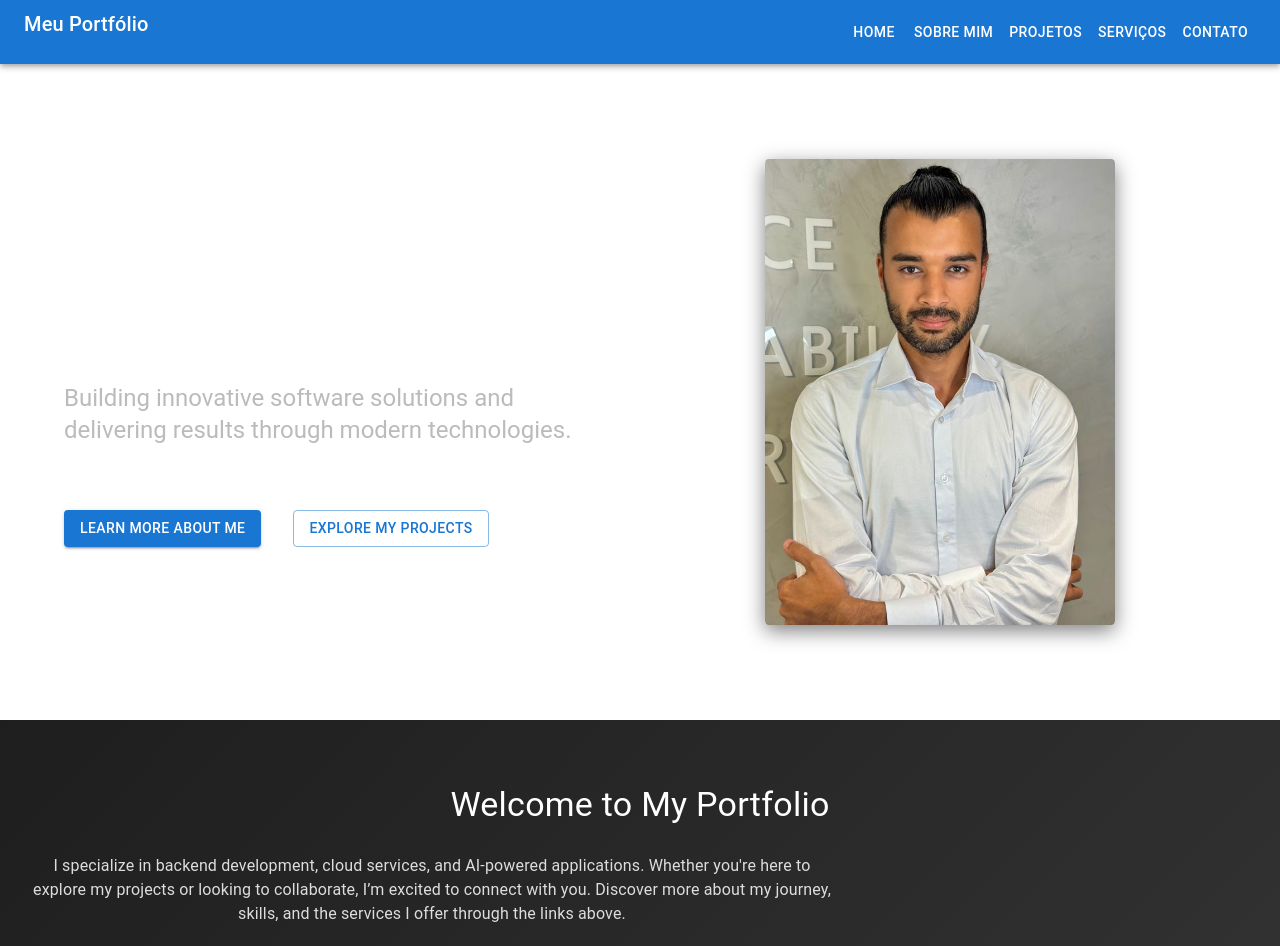
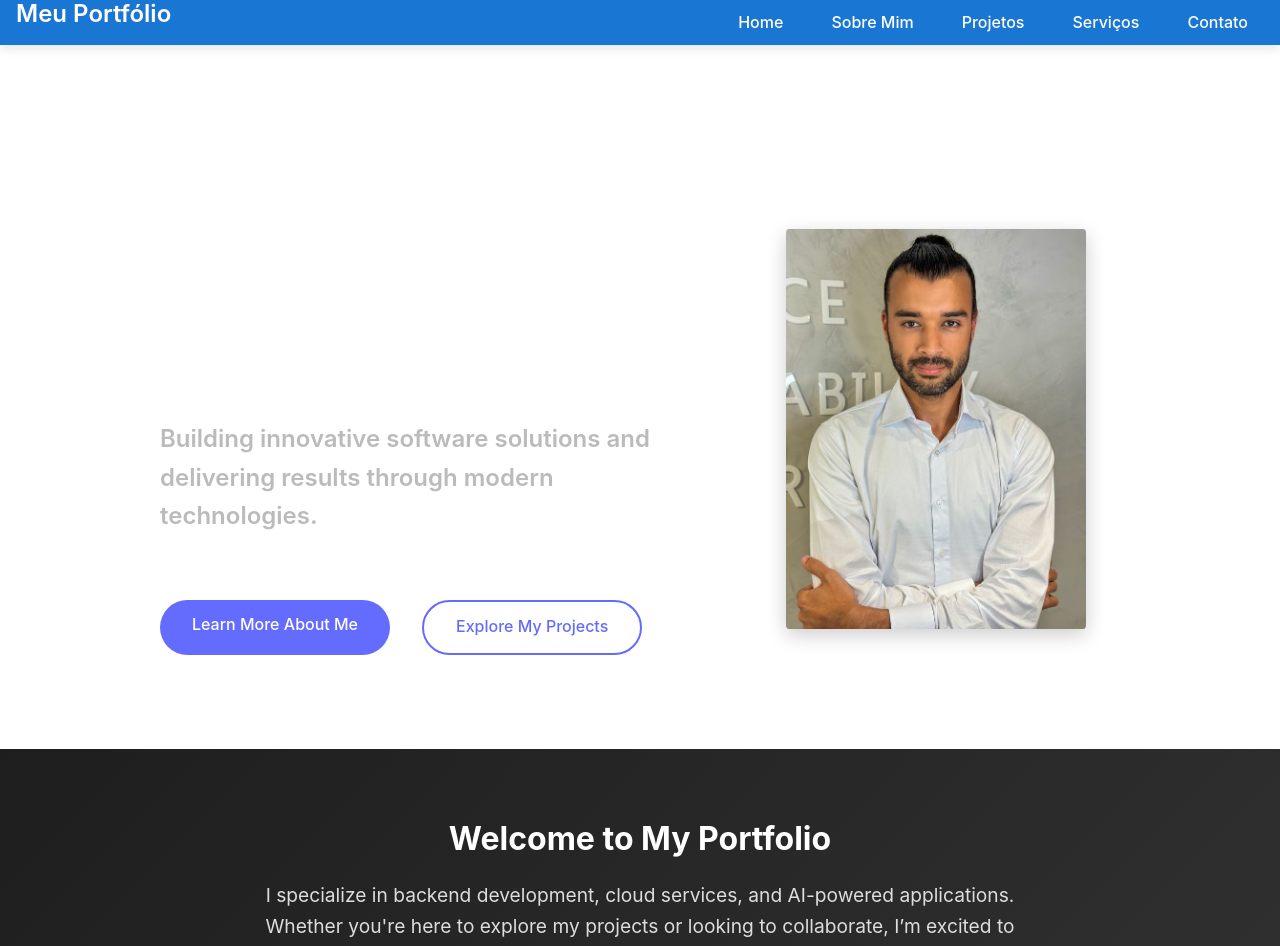
Before and after one commit to rosadigital/portifolioCentennial, a React (Vite) app in the folder portifolio/: page / in a window 1280 px wide. Shown: the top 946 px of the page. Built offline with nearby package versions, Linux system fonts and the light colour scheme.

Commit message:
AboutMe
AboutMe jsx and css files

```diff
--- a/portifolio/src/components/NavBar.jsx
+++ b/portifolio/src/components/NavBar.jsx
@@ -1,34 +1,21 @@
 import React from 'react';
-import { AppBar, Toolbar, Typography, Button, Box } from '@mui/material';
 import { Link } from 'react-router-dom';
 import '../styles/NavBar.css';
 
 const NavBar = () => {
   return (
-    <AppBar position="static" sx={{ backgroundColor: '#1976d2' }}>
-      <Toolbar>
-        <Typography variant="h6" sx={{ flexGrow: 1 }}>
-          Meu Portfólio
-        </Typography>
-        <Box>
-          <Button color="inherit" component={Link} to="/">
-            Home
-          </Button>
-          <Button color="inherit" component={Link} to="/about">
-            Sobre Mim
-          </Button>
-          <Button color="inherit" component={Link} to="/projects">
-            Projetos
-          </Button>
-          <Button color="inherit" component={Link} to="/services">
-            Serviços
-          </Button>
-          <Button color="inherit" component={Link} to="/contact">
-            Contato
-          </Button>
-        </Box>
-      </Toolbar>
-    </AppBar>
+    <nav className="navbar">
+      <div className="toolbar">
+        <h1 className="logo">Meu Portfólio</h1>
+        <div className="nav-links">
+          <Link to="/">Home</Link>
+          <Link to="/about">Sobre Mim</Link>
+          <Link to="/projects">Projetos</Link>
+          <Link to="/services">Serviços</Link>
+          <Link to="/contact">Contato</Link>
+        </div>
+      </div>
+    </nav>
   );
 };
 
--- /dev/null
+++ b/portifolio/src/pages/AboutMe.jsx
@@ -0,0 +1,67 @@
+import React from 'react';
+import NavBar from '../components/NavBar';
+import profilePhoto from '../assets/img_profileAbout.jpg';
+import '../styles/AboutMe.css';
+
+const AboutMe = () => {
+  return (
+    <>
+      <NavBar />
+      <div className="container-about">
+        <h1 className="title">
+          Felipe Rosa – Software Developer & Product Manager
+        </h1>
+
+        <div className="grid-container">
+          <div className="grid-item">
+            <h2 className="section-title">
+              About Me
+            </h2>
+            <p className="text">
+              With over a decade of experience, I am a passionate "Software Developer" and "Product Manager" skilled in transforming
+              business challenges into tech solutions. My expertise spans across "full-stack development", "cloud services", and "AI integration",
+              helping businesses streamline their processes through modern technologies.
+            </p>
+            <a
+              href="/resume.pdf"
+              className="button"
+            >
+              Download My Full Resume
+            </a>
+          </div>
+
+          <div className="grid-item">
+            <div className="image-container">
+              <img
+                src={profilePhoto}
+                alt="Felipe Rosa"
+                className="profile-photo"
+              />
+            </div>
+          </div>
+        </div>
+      </div>
+
+      <div className="welcome-box">
+        <h2 className="welcome-title">
+          Key Achievements
+        </h2>
+
+        <p className="text">
+          - Successfully led the development of "130+ digital transformation applications", generating annual revenue of "CAD 350K".
+        </p>
+        <p className="text">
+          - Designed and launched "MCS Tools", a platform for automating routines (RPAs) and centralizing API access, driving innovation across the company.
+        </p>
+        <p className="text">
+          - Led the development of "Nossa Intranet", a consulting management platform used by over "350 daily users", optimizing project management and financial reporting.
+        </p>
+        <p className="text">
+          - Recently spearheaded the creation of "Nosso Tools", the first SaaS product for tax automation, achieving over "1,000 registrations" in just four months.
+        </p>
+      </div>
+    </>
+  );
+};
+
+export default AboutMe;
--- a/portifolio/src/pages/Home.jsx
+++ b/portifolio/src/pages/Home.jsx
@@ -1,6 +1,5 @@
 import React from 'react';
 import NavBar from '../components/NavBar';
-import { Container, Grid, Typography, Button, Box } from '@mui/material';
 import profilePhoto from '../assets/img_profileHOme.jpg';
 import '../styles/Home.css';
 
@@ -9,90 +8,56 @@ const Home = () => {
     <>
       <NavBar />
 
-      <Container className="container">
-        <Grid container spacing={6} alignItems="center" className="grid-container">
+      <div className="container-home">
+        <div className="grid-container">
+          <div className="grid-item">
+            <div>
+              <h1 className="headline">
+                Hi, I’m Felipe Rosa – Software Developer
+              </h1>
+              <h2 className="subheadline">
+                Building innovative software solutions and delivering results through modern technologies.
+              </h2>
+              <div className="button-container">
+                <a href="/about" className="learn-more-button">
+                  Learn More About Me
+                </a>
+                <a href="/projects" className="explore-projects-button">
+                  Explore My Projects
+                </a>
+              </div>
+            </div>
+          </div>
 
-          <Grid item xs={12} md={6}>
-            <Box>
-              <Typography
-                variant="h3"
-                gutterBottom
-                className={`headline ${window.innerWidth >= 960 ? 'headline-md' : ''}`}
-              >
-                Hi, I’m Felipe Rosa – Software Developer
-              </Typography>
-              <Typography
-                variant="h5"
-                gutterBottom
-                className={`subheadline ${window.innerWidth >= 960 ? 'subheadline-md' : ''}`}
-              >
-                Building innovative software solutions and delivering results through modern technologies.
-              </Typography>
-              <Box className="button-container">
-                <Button
-                  variant="contained"
-                  color="primary"
-                  href="/about"
-                  className="learn-more-button"
-                >
-                  Learn More About Me
-                </Button>
-                <Button
-                  variant="outlined"
-                  color="primary"
-                  href="/projects"
-                  className="explore-projects-button"
-                >
-                  Explore My Projects
-                </Button>
-              </Box>
-            </Box>
-          </Grid>
-
-          <Grid item xs={12} md={6}>
-            <Box className="profile-photo-container">
+          <div className="grid-item">
+            <div className="profile-photo-container">
               <img
                 src={profilePhoto}
                 alt="Felipe Rosa"
                 className="profile-photo"
               />
-            </Box>
-          </Grid>
-        </Grid>
-      </Container>
+            </div>
+          </div>
+        </div>
+      </div>
 
-      <Box className="welcome-box">
-        <Typography
-          variant="h4"
-          gutterBottom
-          className="welcome-title"
-        >
+      <div className="welcome-box">
+        <h2 className="welcome-title">
           Welcome to My Portfolio
-        </Typography>
-        <Typography
-          variant="body1"
-          paragraph
-          className={`welcome-text ${window.innerWidth >= 960 ? 'welcome-text-md' : ''}`}
-        >
+        </h2>
+        <p className="welcome-text">
           I specialize in backend development, cloud services, and AI-powered applications.
           Whether you're here to explore my projects or looking to collaborate, I’m excited to connect with you.
           Discover more about my journey, skills, and the services I offer through the links above.
-        </Typography>
+        </p>
 
-        <Typography
-          variant="h5"
-          gutterBottom
-          className="mission-title"
-        >
+        <h3 className="mission-title">
           My Mission
-        </Typography>
-        <Typography
-          variant="h6"
-          className={`mission-statement ${window.innerWidth >= 960 ? 'mission-statement-md' : ''}`}
-        >
+        </h3>
+        <p className="mission-statement">
           Create software that empowers businesses and enhances user experiences through robust and scalable solutions.
-        </Typography>
-      </Box>
+        </p>
+      </div>
     </>
   );
 };
--- /dev/null
+++ b/portifolio/src/styles/AboutMe.css
@@ -0,0 +1,77 @@
+.container {
+    padding-top: 6rem;
+  }
+
+  .title {
+    font-weight: bold;
+    color: #fff;
+    text-align: center;
+  }
+
+  .section-title {
+    font-weight: bold;
+    color: #fff;
+    margin-top: 2rem;
+  }
+
+  .text {
+    line-height: 1.8;
+    color: #ddd;
+  }
+
+  .button {
+    display: inline-block;
+    margin-top: 1.5rem;
+    padding: 0.8rem 2rem;
+    border-radius: 50px;
+    font-weight: bold;
+    background-color: #646cff;
+    color: #fff;
+    text-decoration: none;
+    transition: background-color 0.3s ease;
+  }
+
+  .button:hover {
+    background-color: #535bf2;
+  }
+
+  .image-container {
+    display: flex;
+    justify-content: center;
+  }
+
+  .profile-photo {
+    width: 100%;
+    max-width: 300px;
+    border-radius: 1%;
+    box-shadow: 0 6px 20px rgba(0, 0, 0, 0.2);
+  }
+
+  .grid-container {
+    display: flex;
+    flex-wrap: wrap;
+    align-items: center;
+    gap: 2rem;
+  }
+
+  .grid-item {
+    flex: 1 1 100%;
+  }
+
+  @media (min-width: 960px) {
+    .grid-item {
+      flex: 1 1 45%;
+    }
+  }
+
+  .welcome-box {
+    padding: 4rem 2rem;
+    text-align: center;
+    background: linear-gradient(135deg, #1e1e1e 0%, #333 100%);
+    color: #ddd;
+  }
+
+  .welcome-title {
+    color: #fff;
+    font-weight: bold;
+  }
--- a/portifolio/src/styles/Home.css
+++ b/portifolio/src/styles/Home.css
@@ -1,10 +1,27 @@
-.container {
+.container-home {
   flex-grow: 1;
-  padding-top: 6rem;
+  padding-top: 4rem;
+  margin-left: 10rem;
+  margin-right: 6rem;
 }
 
 .grid-container {
+  display: flex;
+  flex-wrap: wrap;
+  align-items: center;
+  justify-content: center;
   min-height: 80vh;
+  gap: 2rem;
+}
+
+.grid-item {
+  flex: 1 1 100%;
+}
+
+@media (min-width: 960px) {
+  .grid-item {
+    flex: 1 1 45%;
+  }
 }
 
 .headline {
@@ -13,8 +30,10 @@
   font-size: 2.5rem;
 }
 
-.headline-md {
-  font-size: 3.5rem;
+@media (min-width: 960px) {
+  .headline {
+    font-size: 3.5rem;
+  }
 }
 
 .subheadline {
@@ -22,8 +41,10 @@
   font-size: 1.2rem;
 }
 
-.subheadline-md {
-  font-size: 1.5rem;
+@media (min-width: 960px) {
+  .subheadline {
+    font-size: 1.5rem;
+  }
 }
 
 .button-container {
@@ -32,11 +53,18 @@
   gap: 2rem;
 }
 
-.learn-more-button {
+.learn-more-button,
+.explore-projects-button {
+  display: inline-block;
   padding: 0.8rem 2rem;
   border-radius: 50px;
+  text-decoration: none;
+  transition: all 0.3s ease;
+}
+
+.learn-more-button {
   background-color: #646cff;
-  transition: background-color 0.3s ease;
+  color: #fff;
 }
 
 .learn-more-button:hover {
@@ -44,11 +72,8 @@
 }
 
 .explore-projects-button {
-  padding: 0.8rem 2rem;
-  border-radius: 50px;
-  border-color: #646cff;
+  border: 2px solid #646cff;
   color: #646cff;
-  transition: all 0.3s ease;
 }
 
 .explore-projects-button:hover {
@@ -78,6 +103,7 @@
 .welcome-title {
   color: #fff;
   font-weight: bold;
+  font-size: 2rem;
 }
 
 .welcome-text {
@@ -87,14 +113,17 @@
   line-height: 1.6;
 }
 
-.welcome-text-md {
-  font-size: 1.2rem;
+@media (min-width: 960px) {
+  .welcome-text {
+    font-size: 1.2rem;
+  }
 }
 
 .mission-title {
   color: #fff;
   font-weight: bold;
   margin-top: 2rem;
+  font-size: 2rem;
 }
 
 .mission-statement {
@@ -103,6 +132,8 @@
   color: #aaa;
 }
 
-.mission-statement-md {
-  font-size: 1.5rem;
+@media (min-width: 960px) {
+  .mission-statement {
+    font-size: 1.5rem;
+  }
 }
--- a/portifolio/src/styles/NavBar.css
+++ b/portifolio/src/styles/NavBar.css
@@ -1,8 +1,42 @@
+.container-about {
+  flex-grow: 1;
+  padding-top: 4rem;
+  margin-left: 10rem;
+  margin-right: 6rem;
+}
+
 .navbar {
   position: sticky;
   top: 0;
   z-index: 1000;
-  background-color: #242424;
-  padding: 1rem 2rem;
+  background-color: #1976d2; /* Changed to match the original MUI color */
   box-shadow: 0 4px 10px rgba(0, 0, 0, 0.1);
 }
+
+.toolbar {
+  display: flex;
+  align-items: center;
+  padding: 0 1rem;
+}
+
+.logo {
+  font-size: 1.5rem;
+  color: white;
+  flex-grow: 1;
+}
+
+.nav-links {
+  display: flex;
+  gap: 1rem;
+}
+
+.nav-links a {
+  color: white;
+  text-decoration: none;
+  padding: 0.5rem 1rem;
+}
+
+.nav-links a:hover {
+  background-color: rgba(255, 255, 255, 0.1);
+  border-radius: 4px;
+}
```
Also changed, not shown: portifolio/src/main.jsx (+6 -6 lines), 1 other file (tests, documents, lock files or other folders).
